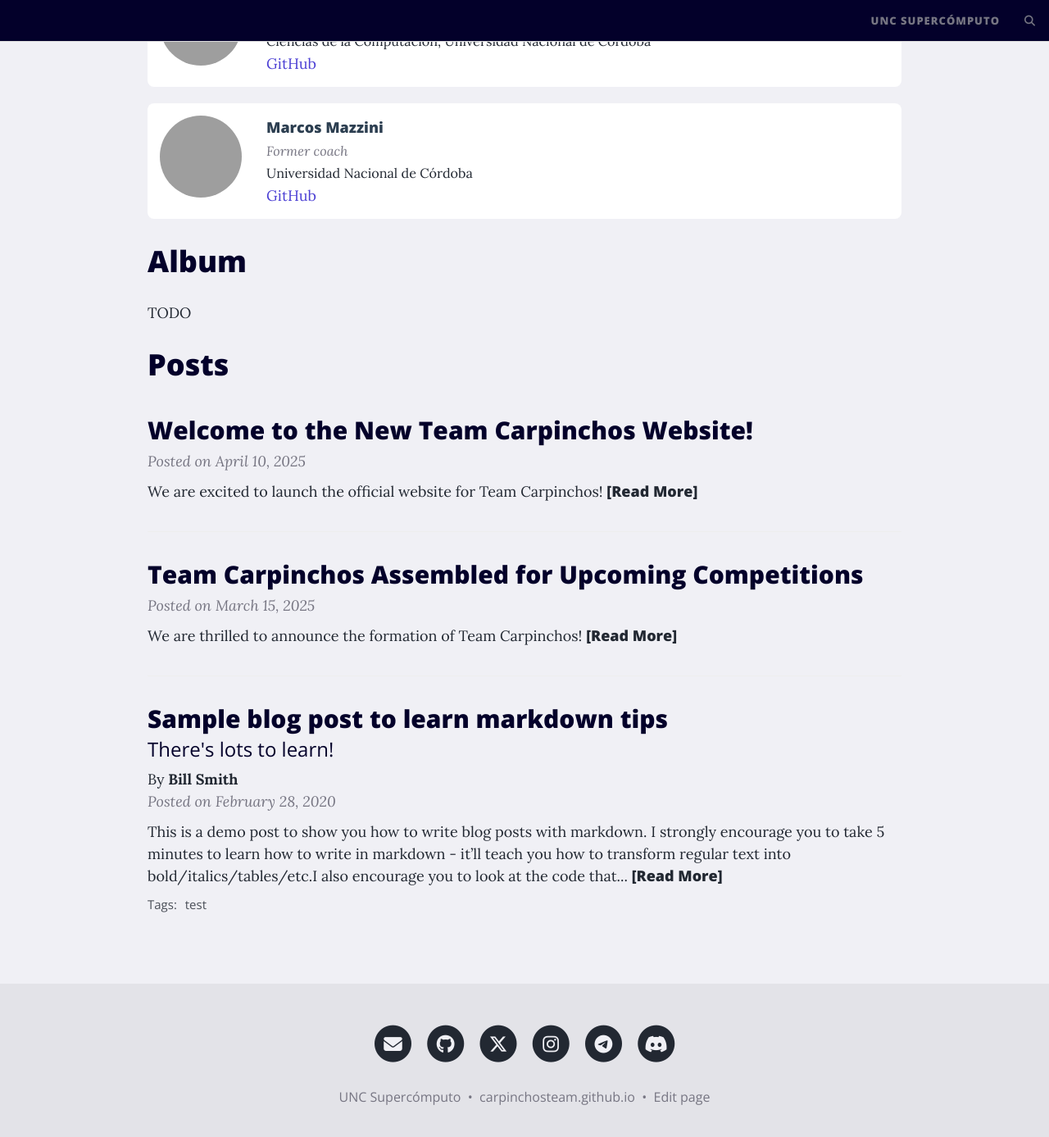
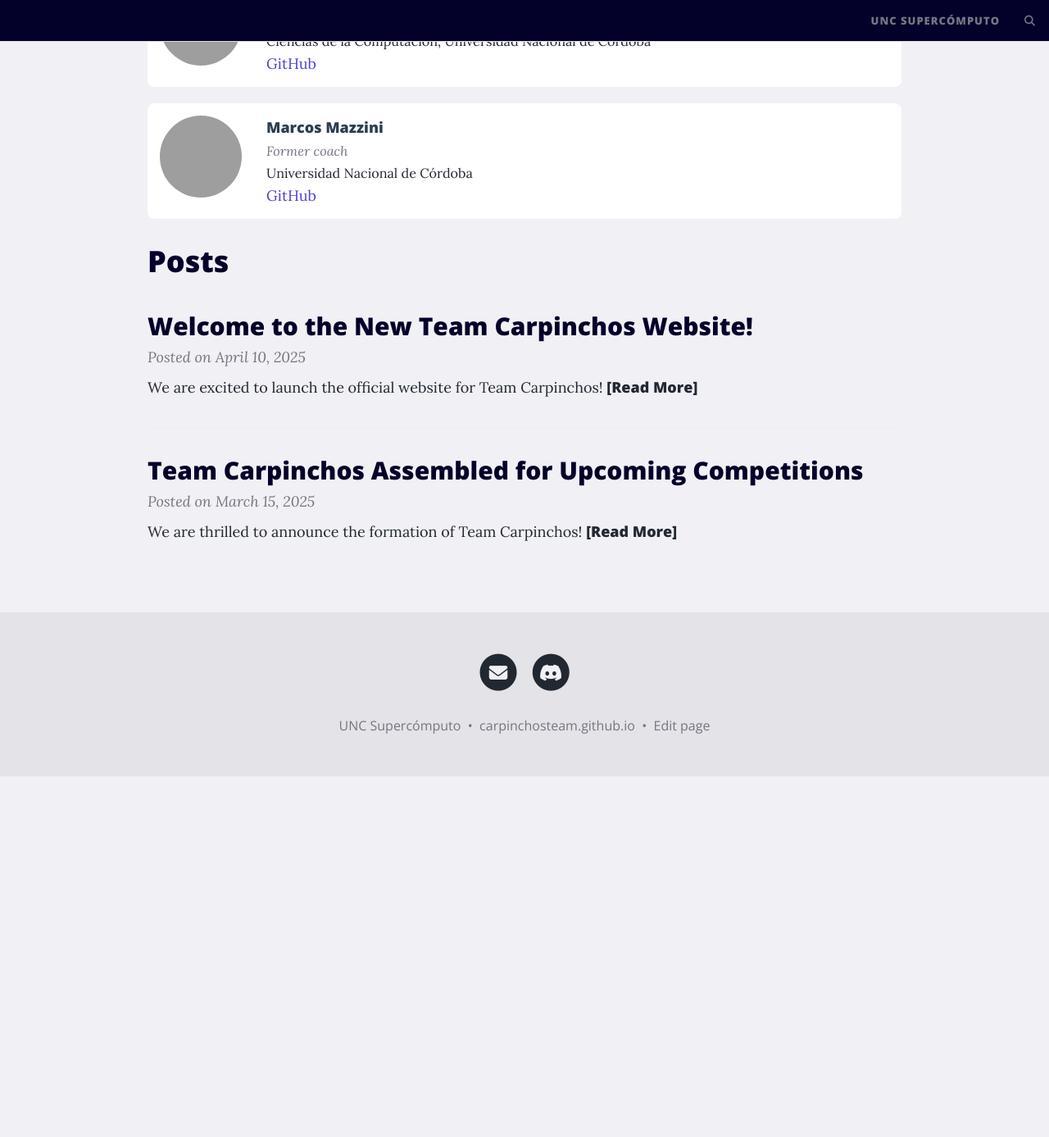
Before and after one commit to CarpinchosTeam/CarpinchosTeam.github.io, a Jekyll site: the page built from index.md, in a window 1280 px wide and 1400 px high, scrolled down 2917 px, cut to the strip 0-1387 px from the top of the window. Shown: the whole strip at 82% size. Built offline with Jekyll 4.4.1, drawn with Linux system fonts in a browser that asks for light colours; comment, search, counter and statistics services are not loaded; after the commit the page ends 3864 px from its top, so only the background shows below that; grey boxes are pictures that could not be loaded.

Commit message:
poquito de limpieza para una charlita
que van a dar mili y neustar

````diff
--- a/_config.yml
+++ b/_config.yml
@@ -46,12 +46,12 @@ round-avatar: false
 # You can change the order that they show up on the page by changing the order here.
 # Uncomment the links you want to show and add your information to each one.
 social-network-links:
-  email: "someone@example.com"
-  github: daattali
-  twitter: daattali
-  instagram: deanat78
-  telegram: yourname
-  discord: "invite_code"
+  email: "carpinchos@googlegroups.com"
+  #github: daattali
+  #twitter: daattali
+  #instagram: deanat78
+  #telegram: yourname
+  discord: "https://discord.gg/rR3nMPAba2"
 
 ###########################
 # --- General options --- #
--- a/_posts/2020-02-28-sample-markdown.md
+++ /dev/null
@@ -1,104 +0,0 @@
----
-layout: post
-title: Sample blog post to learn markdown tips
-subtitle: There's lots to learn!
-gh-repo: daattali/beautiful-jekyll
-gh-badge: [star, fork, follow]
-tags: [test]
-mathjax: true
-author: Bill Smith
----
-
-{: .box-success}
-This is a demo post to show you how to write blog posts with markdown.  I strongly encourage you to [take 5 minutes to learn how to write in markdown](https://markdowntutorial.com/) - it'll teach you how to transform regular text into bold/italics/tables/etc.<br/>I also encourage you to look at the [code that created this post](https://raw.githubusercontent.com/daattali/beautiful-jekyll/master/_posts/2020-02-28-sample-markdown.md) to learn some more advanced tips about using markdown in Beautiful Jekyll.
-
-**Here is some bold text**
-
-# Here is a heading 1
-## Here is a heading 2
-### Here is a heading 3
-#### Here is a heading 4
-##### Here is a heading 5
-###### Here is a heading 6
-
-[This is a link to a different site](https://deanattali.com/) and [this is a link to a section inside this page](#local-urls).
-
-Here's a table:
-
-| Number | Next number | Previous number |
-| :------ |:--- | :--- |
-| Five | Six | Four |
-| Ten | Eleven | Nine |
-| Seven | Eight | Six |
-| Two | Three | One |
-
-You can use [MathJax](https://www.mathjax.org/) to write LaTeX expressions. For example:
-When \\(a \ne 0\\), there are two solutions to \\(ax^2 + bx + c = 0\\) and they are $$x = {-b \pm \sqrt{b^2-4ac} \over 2a}.$$
-
-How about a yummy crepe?
-
-![Crepe](https://beautifuljekyll.com/assets/img/crepe.jpg)
-
-It can also be centered!
-
-![Crepe](https://beautifuljekyll.com/assets/img/crepe.jpg){: .mx-auto.d-block :}
-
-Here's a code chunk:
-
-~~~
-var foo = function(x) {
-  return(x + 5);
-}
-foo(3)
-~~~
-
-And here is the same code with syntax highlighting:
-
-```javascript
-var foo = function(x) {
-  return(x + 5);
-}
-foo(3)
-```
-
-And here is the same code yet again but with line numbers:
-
-{% highlight javascript linenos %}
-var foo = function(x) {
-  return(x + 5);
-}
-foo(3)
-{% endhighlight %}
-
-## Boxes
-You can add notification, warning and error boxes like this:
-
-### Notification
-
-{: .box-note}
-**Note:** This is a notification box.
-
-### Warning
-
-{: .box-warning}
-**Warning:** This is a warning box.
-
-### Error
-
-{: .box-error}
-**Error:** This is an error box.
-
-## Local URLs in project sites {#local-urls}
-
-When hosting a *project site* on GitHub Pages (for example, `https://USERNAME.github.io/MyProject`), URLs that begin with `/` and refer to local files may not work correctly due to how the root URL (`/`) is interpreted by GitHub Pages. You can read more about it [in the FAQ](https://beautifuljekyll.com/faq/#links-in-project-page). To demonstrate the issue, the following local image will be broken **if your site is a project site:**
-
-![Crepe](/assets/img/crepe.jpg)
-
-If the above image is broken, then you'll need to follow the instructions [in the FAQ](https://beautifuljekyll.com/faq/#links-in-project-page). Here is proof that it can be fixed:
-
-![Crepe]({{ '/assets/img/crepe.jpg' | relative_url }})
-
-<details markdown="1">
-<summary>Click here!</summary>
-Here you can see an **expandable** section
-</details>
--- a/index.md
+++ b/index.md
@@ -26,8 +26,4 @@ Meet the dedicated students and mentors who make up Team Carpinchos.
 {% assign members = site.data.members | where: "status", 'former' %}
 {% include members.html %}
 
-# Album
-
-TODO
-
 # Posts
````
